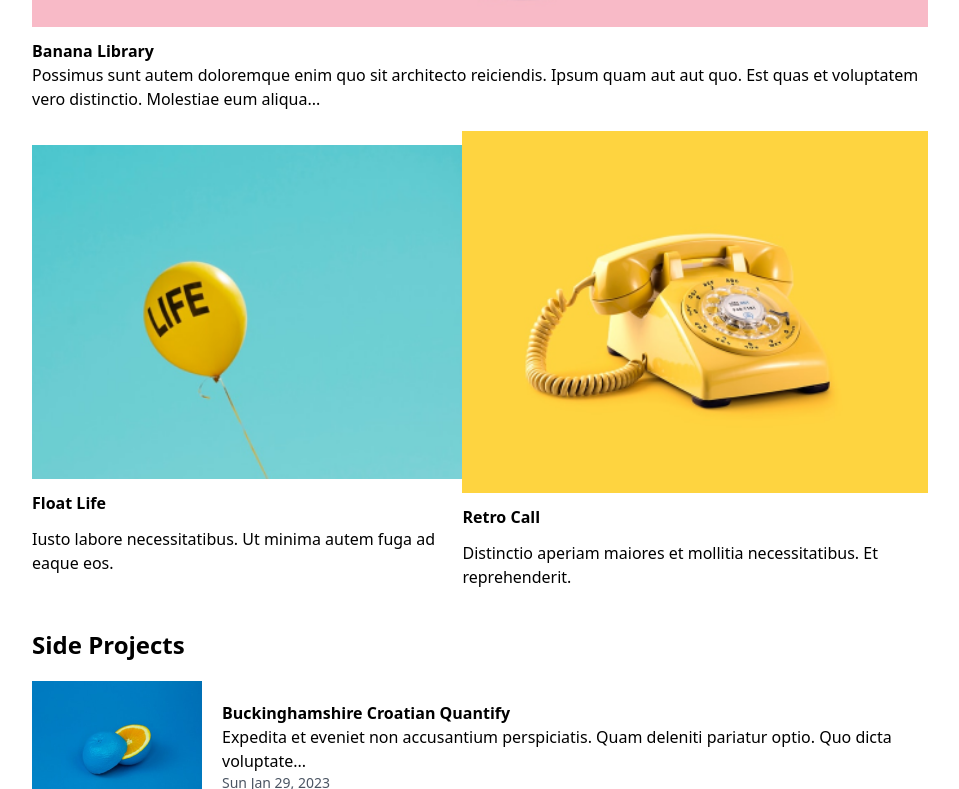
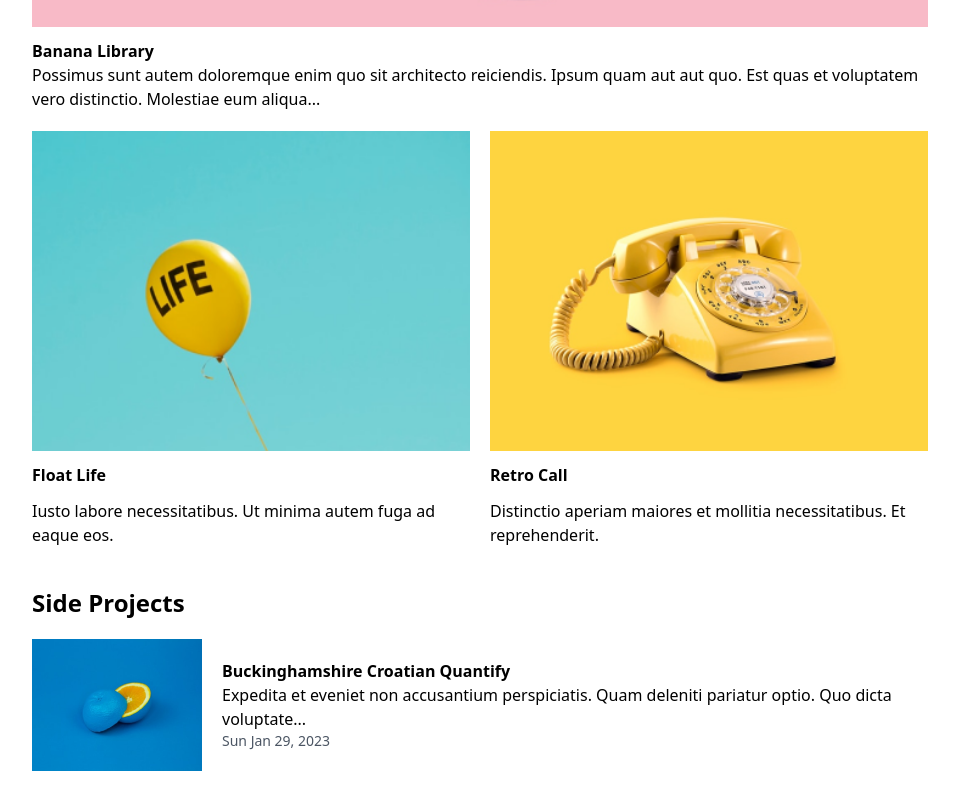
Before and after one commit to Khmlwugh/GabrielWebpage, a React (Vite) app: page /work in a window 1280 px wide. Shown: the part 672-1461 px from the top of the page, without its empty margins (160-1119 px from the left). Built offline with nearby package versions, Linux system fonts and the light colour scheme.

Commit message:
UPDATE: fixed image sizing in WorkPage

```diff
--- a/src/components/WorkPage.jsx
+++ b/src/components/WorkPage.jsx
@@ -28,25 +28,23 @@ function WorkPage(){
             Possimus sunt autem doloremque enim quo sit architecto reiciendis. Ipsum quam aut aut quo. Est quas et voluptatem vero distinctio. Molestiae eum aliqua...
             </div>
           </div>
-          <div className="flex">
-            <div className='flex items-center justify-center'>
-              <div className="flex flex-col items-center py-3">
-                <img className='min-w-full' src='src/assets/images/Rectangle 2image1.png'/>
-                <div className="font-bold self-start py-3">
+          <div className='flex items-center justify-center space-x-5'>
+            <div className="flex flex-col items-center w-1/2">
+              <img className='w-full max-h-80 object-cover' src='src/assets/images/Rectangle 2image1.png'/>
+              <div className="font-bold self-start py-3 text-left">
                 Float Life
               </div>
               <div className="text-left ">
                 Iusto labore necessitatibus. Ut minima autem fuga ad eaque eos.
               </div>
             </div>
-              <div className="flex flex-col items-center">
-                <img className='min-w-full' src='src/assets/images/Rectangle 2image2.png'/>
+            <div className="flex flex-col items-center w-1/2">
+              <img className='w-full max-h-80 object-cover' src='src/assets/images/Rectangle 2image2.png'/>
               <div className="font-bold self-start py-3 text-left">
                 Retro Call
               </div>
               <div className="text-left">
                 Distinctio aperiam maiores et mollitia necessitatibus. Et reprehenderit.
-                </div>
               </div>
             </div>
           </div>
```
Lines whose indentation alone changed are shown as unchanged.
